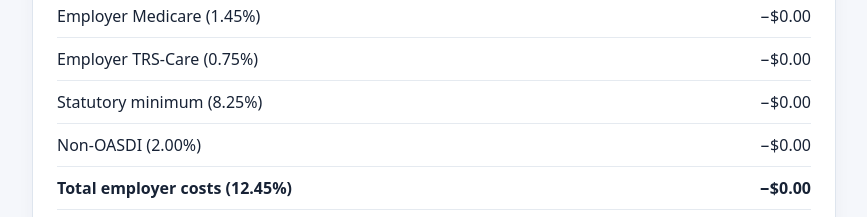
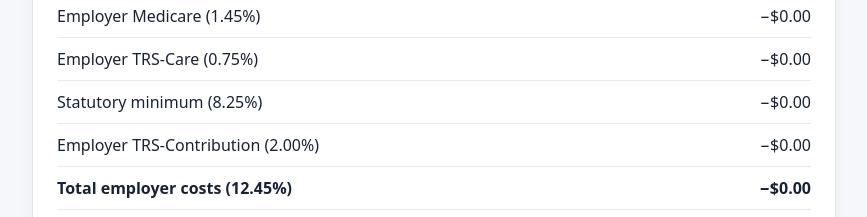
Before and after one commit to JacobAldersonTIA/Keller-TIA-Calculator, a plain HTML site: page index.html in a window 1280 px wide. Shown: the part 780-997 px from the top of the page, without its empty margins (206-1073 px from the left). Drawn offline with Linux system fonts and the light colour scheme.

Commit message:
Replace Non-OASDI with Employer TRS-Contribution

```diff
--- a/index.html
+++ b/index.html
@@ -26,7 +26,7 @@
   <div class="line"><span>Employer Medicare (1.45%)</span><span id="employerMedicare" class="money">−$0.00</span></div>
   <div class="line"><span>Employer TRS-Care (0.75%)</span><span id="employerCare" class="money">−$0.00</span></div>
   <div class="line"><span>Statutory minimum (8.25%)</span><span id="statutory" class="money">−$0.00</span></div>
-  <div class="line"><span>Non-OASDI (2.00%)</span><span id="nonOasdi" class="money">−$0.00</span></div>
+  <div class="line"><span>Employer TRS-Contribution (2.00%)</span><span id="nonOasdi" class="money">−$0.00</span></div>
   <div class="line"><strong>Total employer costs (12.45%)</strong><strong id="employerTotal" class="money">−$0.00</strong></div>
   <div class="line"><strong>Estimated employee gross payment</strong><strong id="gross" class="money">$0.00</strong></div>
   <div class="subhead">Estimated employee deductions</div>
```
